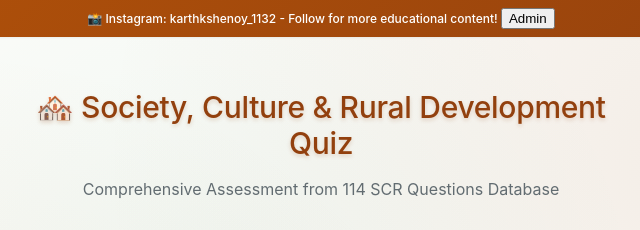
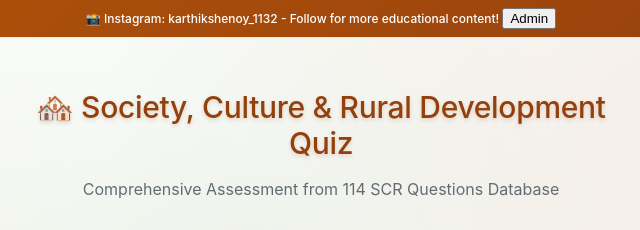
Before and after one commit to Karthik-Shenoy7/SCR-Quiz, a plain HTML site: page index.html in a window 1280 px wide. Shown: the top 230 px of the page, 319-959 px from the left. Drawn offline with Linux system fonts and the light colour scheme; a web font is replaced by a local one.

Commit message:
index1.html

```diff
--- a/index.html
+++ b/index.html
@@ -9,7 +9,7 @@
 <body>
     <!-- Instagram Promotion Banner -->
     <div class="instagram-banner">
-        <span>📸 Instagram: karthkshenoy_1132 - Follow for more educational content!</span>
+        <span>📸 Instagram: karthikshenoy_1132 - Follow for more educational content!</span>
         <button id="adminAccessBtn" class="admin-access-btn">Admin</button>
     </div>
 
```
